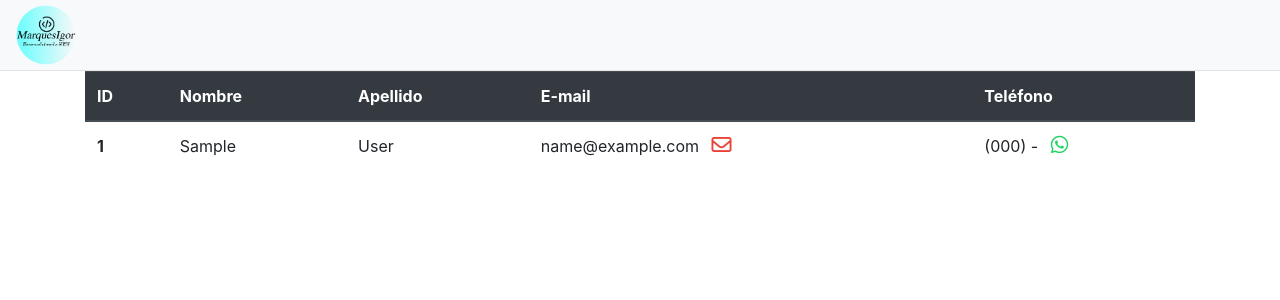
After one commit to IgorStrauss/control-clinic, a Flask app: page /listar/funcionarios in a window 1280 px wide. The commit adds this page. Shown: the top 300 px of the page. Run offline with Flask 3, Linux system fonts and the light colour scheme; tables that the repository leaves empty hold one stand-in row (values such as "Sample post"); parts of the project's set-up code (start-up, migrations or seed data) failed here and were passed over; some libraries are stand-ins or nearby versions.

Commit message:
Renderizando lista de funcionarios com links para email e whatsapp

```diff
--- a/control_clinic/models.py
+++ b/control_clinic/models.py
@@ -31,11 +31,15 @@ class Employees(db.Model):
 class Employee_phone(db.Model):
     __tablename__ = "employee_phone"
     id = db.Column(db.Integer, primary_key=True)
-    phone = db.Column(db.Integer, default=000)
+    phone = db.Column(db.String(14), default=000)
     employee_id = db.Column(db.ForeignKey("employee.id"), nullable=False)
 
     def __str__(self):
         return self.phone
+
+    @property
+    def format_employee_phone(self):
+        return f"({self.phone[:3]}) {self.phone[3:7]}-{self.phone[7:]}"
 
 
 class Doctor(db.Model):
--- /dev/null
+++ b/control_clinic/static/css/style.css
@@ -0,0 +1,28 @@
+#fa-whatsapp {
+    color: #25D366;
+    font-size: 1.5rem;
+    margin-left: 0.5rem;
+}
+#fa-email {
+    color: #EA4335;
+    font-size: 1.5rem;
+    margin-left: 0.5rem;
+}
+#email-link i.fa-envelope {
+    font-size: 20px;  /* Tamanho inicial do ícone */
+    transition: transform 0.3s;  /* Duração da transição */
+}
+
+#email-link i.fa-envelope:hover {
+    font-size: 24px;  /* Tamanho do ícone quando o mouse passa por cima */
+    transform: scale(1.2);  /* Aumente o tamanho do ícone usando a escala */
+}
+#whatsapp-link i.fa-whatsapp {
+    font-size: 20px;  /* Tamanho inicial do ícone */
+    transition: transform 0.3s;  /* Duração da transição */
+}
+
+#whatsapp-link i.fa-whatsapp:hover {
+    font-size: 24px;  /* Tamanho do ícone quando o mouse passa por cima */
+    transform: scale(1.2);  /* Aumente o tamanho do ícone usando a escala */
+}
--- /dev/null
+++ b/control_clinic/templates/employees/list_employees.html
@@ -0,0 +1,46 @@
+{% extends "forms/base.html" %}
+
+{% block title %}<title>Listar empeleados</title>{% endblock title %}
+{% block content %}
+<section>
+    {% include "forms/_navbar-register.html" %}
+</section>
+<section>
+    <div class="container-sm">
+        <table class="table">
+            <thead class="thead-dark">
+                <tr>
+                    <th scope="col">ID</th>
+                    <th scope="col">Nombre</th>
+                    <th scope="col">Apellido</th>
+                    <th scope="col">E-mail</th>
+                    <th scope="col">Teléfono</th>
+                </tr>
+            </thead>
+            <tbody>
+                {% for employee in employees %}
+                <tr>
+                    <th scope="row">{{ employee.id }}</th>
+                    <td>{{ employee.firstname }}</td>
+                    <td>{{ employee.lastname }}</td>
+                    <td>{{ employee.email }}
+                        <a href="mailto:{{ employee.email }}" id="email-link"><i class="fa-regular fa-envelope" id="fa-email"></i></a>
+                    </td>
+                    <td>
+                        {{ employee.phone.format_employee_phone }}
+                        {% if employee.phone.phone %}
+                        <a href="https://web.whatsapp.com/send?phone={{ employee.phone.phone }}" id="whatsapp-link" target="_blank">
+                            <i class="fa-brands fa-whatsapp" id="fa-whatsapp"></i>
+                        </a>
+                        {% else %}
+                        No informado
+                        {% endif %}
+                    </td>
+                </tr>
+                {% endfor %}
+            </tbody>
+        </table>
+
+    </div>
+</section>
+{% endblock content %}
--- a/control_clinic/templates/partials/_head.html
+++ b/control_clinic/templates/partials/_head.html
@@ -4,7 +4,9 @@
     <meta name="viewport" content="width=device-width, initial-scale=1, shrink-to-fit=no">
     <!--CSS-->
     <link rel="stylesheet" href="{{url_for('static', filename='css/messages.css' )}}">
+    <link rel="stylesheet" href="{{url_for('static', filename='css/style.css' )}}">
     <!-- Bootstrap CSS -->
     <link rel="stylesheet" href="https://cdn.jsdelivr.net/npm/bootstrap@4.6.2/dist/css/bootstrap.min.css" integrity="sha384-xOolHFLEh07PJGoPkLv1IbcEPTNtaed2xpHsD9ESMhqIYd0nLMwNLD69Npy4HI+N" crossorigin="anonymous">
-
+    <!--FontAwesome-->
+    <script src="https://kit.fontawesome.com/1c69ef5e8f.js" crossorigin="anonymous"></script>
   </head>
--- a/control_clinic/views.py
+++ b/control_clinic/views.py
@@ -54,6 +54,14 @@ def init_app(app):
                     "error",
                 )
         return render_template("forms/register-employee.html", form=form)
+
+    @app.route("/listar/funcionarios", endpoint="list_employees")
+    def list_employees():
+        employees = Employees.query.all()
+        return render_template(
+            "employees/list_employees.html",
+            employees=employees
+        )
 
     @app.route("/cadastro/medico", methods=["GET", "POST"], endpoint="register_doctor")
     def register_doctor():
```
Also changed, not shown: control_clinic/templates/partials/_navbar.html (+6 -3 lines).
